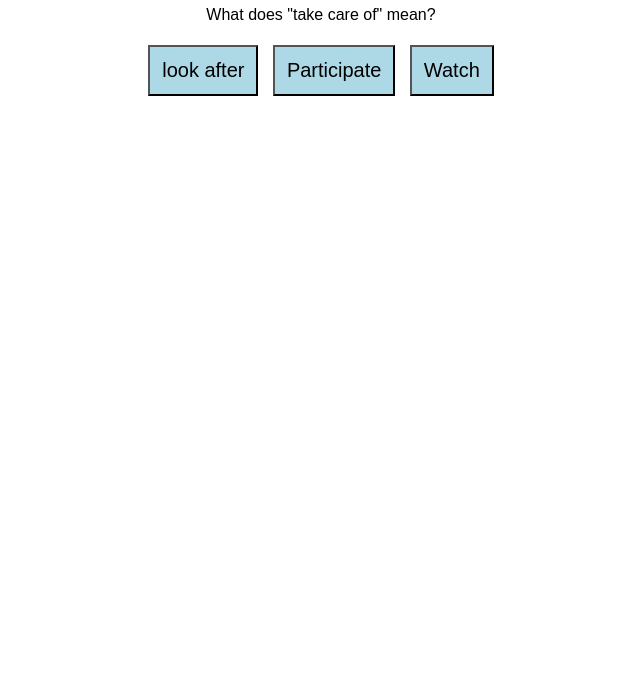
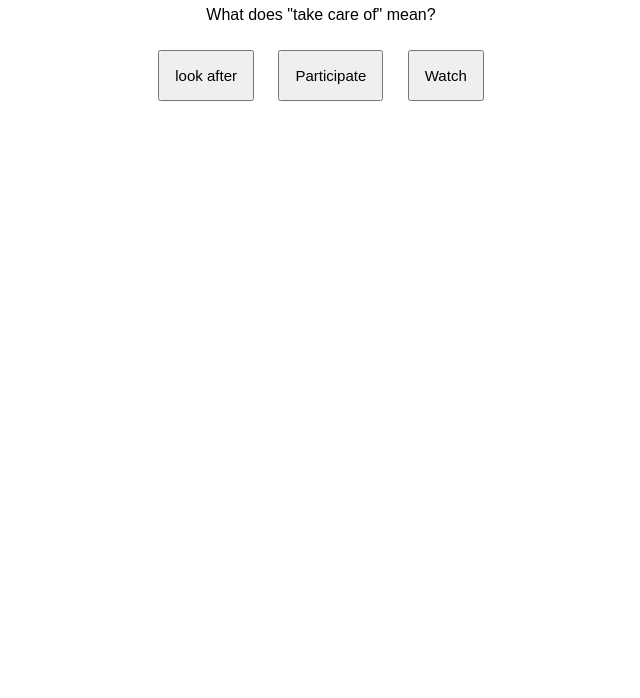
Before and after one commit to dlwldk0624/DLHW, a plain HTML site: page index.html in a window 1280 px wide. Shown: the part 102-800 px from the top of the page, without its empty margins (319-959 px from the left). Drawn offline with Linux system fonts and the light colour scheme.

Commit message:
Update index.html

```diff
--- a/index.html
+++ b/index.html
@@ -13,10 +13,10 @@
         }
 
         button {
-            font-size: 20px;
-            padding: 12px;
-            margin: 5px;
-            background-color: lightblue;
+            font-size: 15px;
+            padding: 15px;
+            margin: 10px;
+            background-color: lemon;
         }
     </style>
 </head>
```
